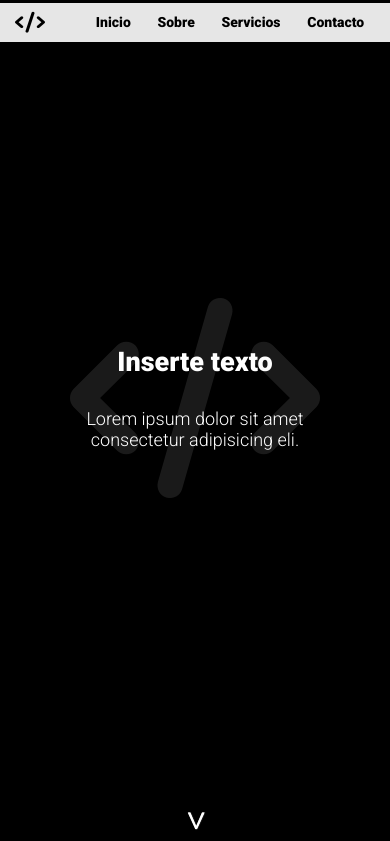
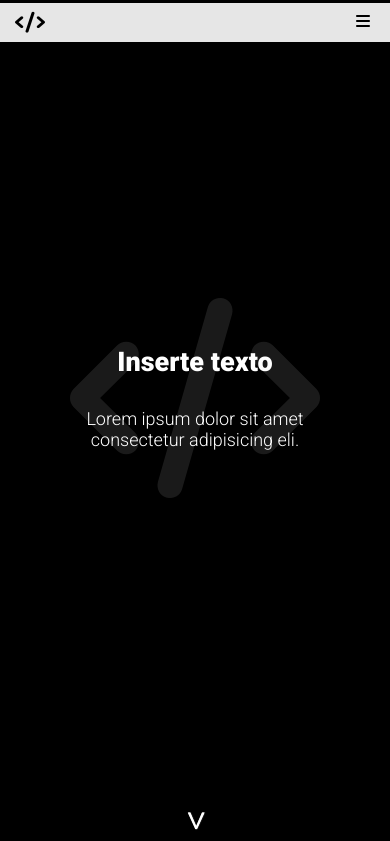
Before and after one commit to MoonHack2077/Pagina-1, a plain HTML site: page index.html in a window 390 px wide. Shown: the top 841 px of the page. Drawn offline with Linux system fonts and the light colour scheme.

Commit message:
menu hecho, solo falta agregarle js

```diff
--- a/style.css
+++ b/style.css
@@ -53,7 +53,7 @@ ul.navigation__header{
     display: flex;
     justify-content: space-around;
     align-items: center;
-    width: 80%;
+    width: 50%;
     gap: 15px;
 }
 
@@ -142,25 +142,29 @@ img{
 
 
 /* Media Queries */
-/*
-@media (min-width: 465px){
+@media (max-width: 465px){
     .responsive_menu{
+        display: flex;
         cursor: pointer;
     }
     .responsive_menu i{
-        display: flex;
         color: var(--secondary);
     }
     ul.navigation__header{
-        display: none;
+        display: flex;
         flex-direction: column;
-        gap: 20px;
-        align-items: center;
+        align-items: flex-end;
+        justify-content: start;
         position: absolute;
-        right: -100px;
-        background-color: rgba(0,0,0,0.9);
-        height: 93.4vh;
-        padding: 20px;
+        right: -150px;
+        top: 0;
+        background-color: rgba(0,0,0,0.7);
+        height: 100vh;
+        padding: 50px 20px;
+        width: 150px;
+    }
+
+    li.link__navigation a{
+        color: var(--primary);
     }
 }
-*/
```
